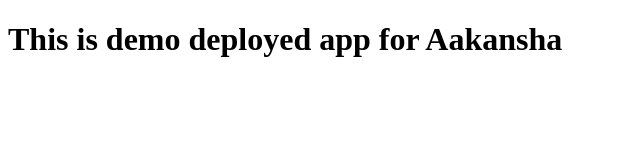
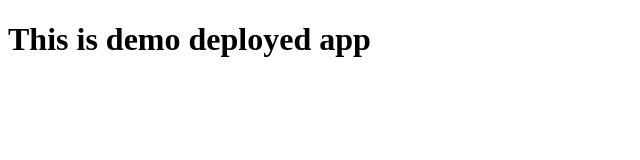
Before and after one commit to gauravtiwari0103/DemoDeploy, a plain HTML site: page index.html in a window 1280 px wide. Shown: the whole page, without its empty margins (0-640 px from the left). Drawn offline with Linux system fonts and the light colour scheme.

Commit message:
Update index.html

```diff
--- a/index.html
+++ b/index.html
@@ -6,6 +6,6 @@
   <title>Document</title>
 </head>
 <body>
-  <h1> This is demo deployed app for Aakansha</h1>
+  <h1> This is demo deployed app</h1>
 </body>
 </html>
```
